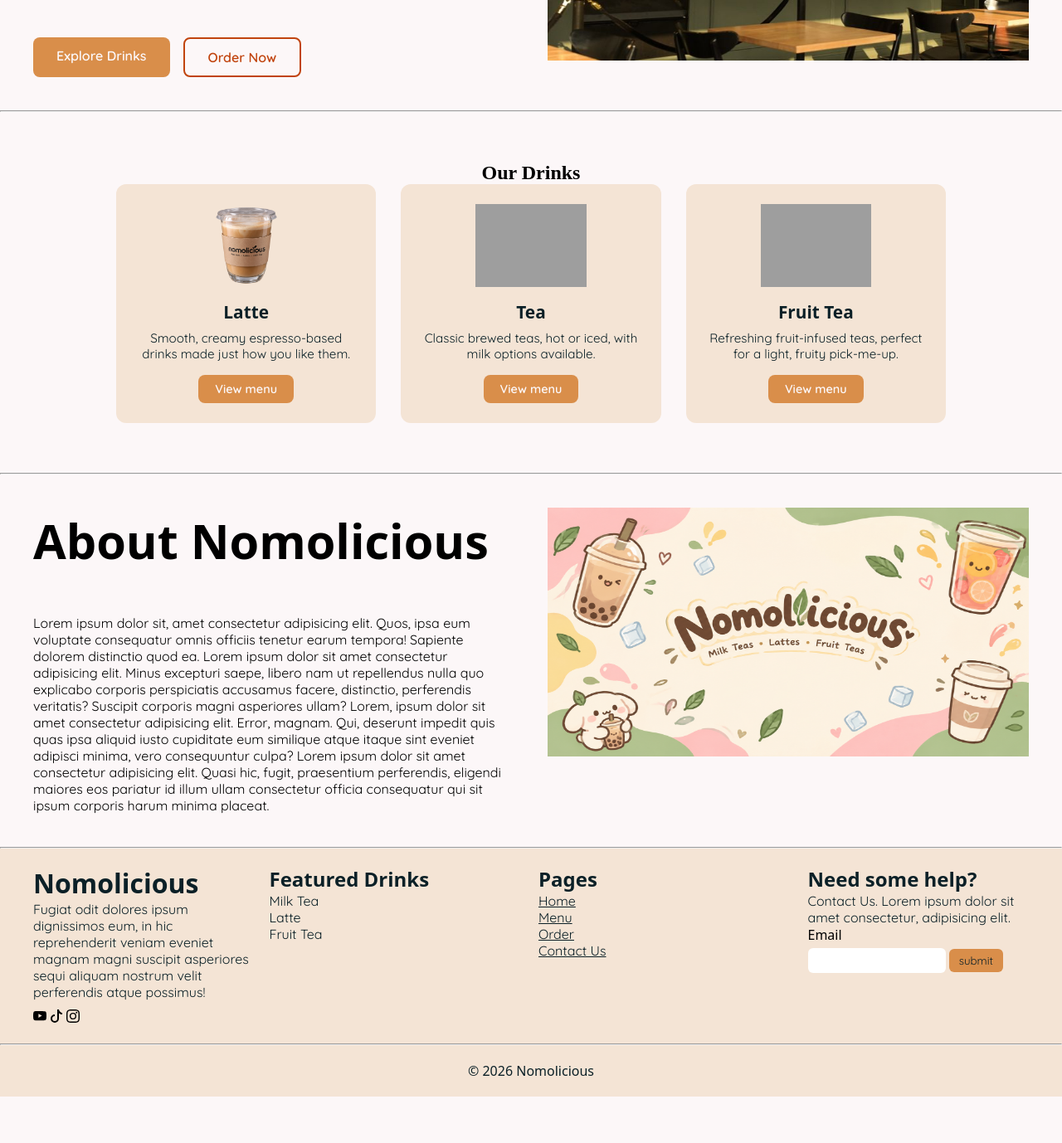
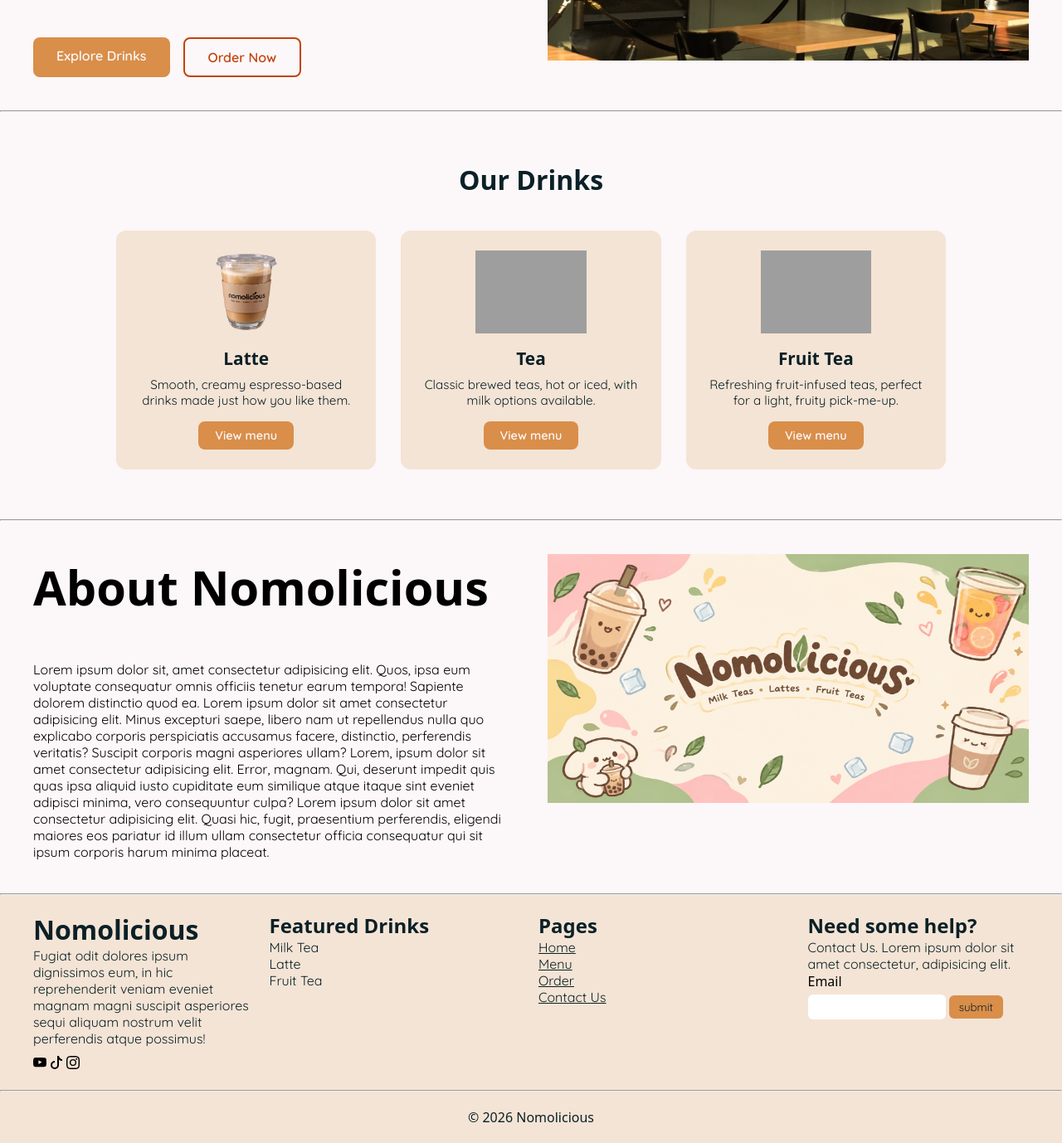
Before and after one commit to k-1224/Drink-Shop, a Flask app: page / in a window 1280 px wide. Shown: the part 327-1705 px from the top of the page at 83% size. Before the commit the page ends 1649 px from the top, so only its background shows below. Run offline with Flask 3, Linux system fonts and the light colour scheme; some web fonts are replaced; grey boxes are pictures that could not be loaded.

Commit message:
forget to add -section in featured card h2

```diff
--- a/STATIC/CSS/style.css
+++ b/STATIC/CSS/style.css
@@ -266,7 +266,7 @@ img {
   text-align: center;
 }
 
-.featured-cards h2 {
+.featured-cards-section h2 {
   font-family: "DynaPuff", system-ui;
   color: var(--primary-color);
   font-size: 2em;
```
